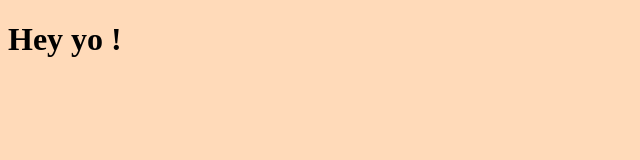
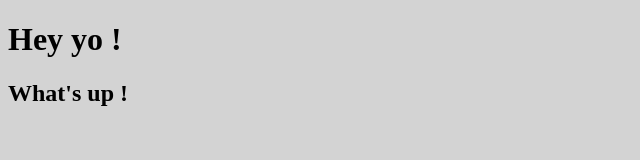
Before and after one commit to barungh/learningjs, a website: page index.html in a window 1280 px wide. Shown: the whole page, without its empty margins (0-640 px from the left). Drawn offline with Linux system fonts and the light colour scheme.

Commit message:
js file function added, bgc changed 😉

```diff
--- a/index.html
+++ b/index.html
@@ -9,6 +9,7 @@
   </head>
   <body>
     <h1>Hey yo !</h1>
+    <h2>What's up !</h2>
 
   </body>
 </html>
--- a/index.js
+++ b/index.js
@@ -1 +1,4 @@
-console.log("hey");
+
+function greet(name) {
+  console.log(`Hey ${name}`);
+}
--- a/main.css
+++ b/main.css
@@ -1,3 +1,3 @@
 html {
-  background-color: peachpuff;
+  background-color: lightgrey;
 }
```
